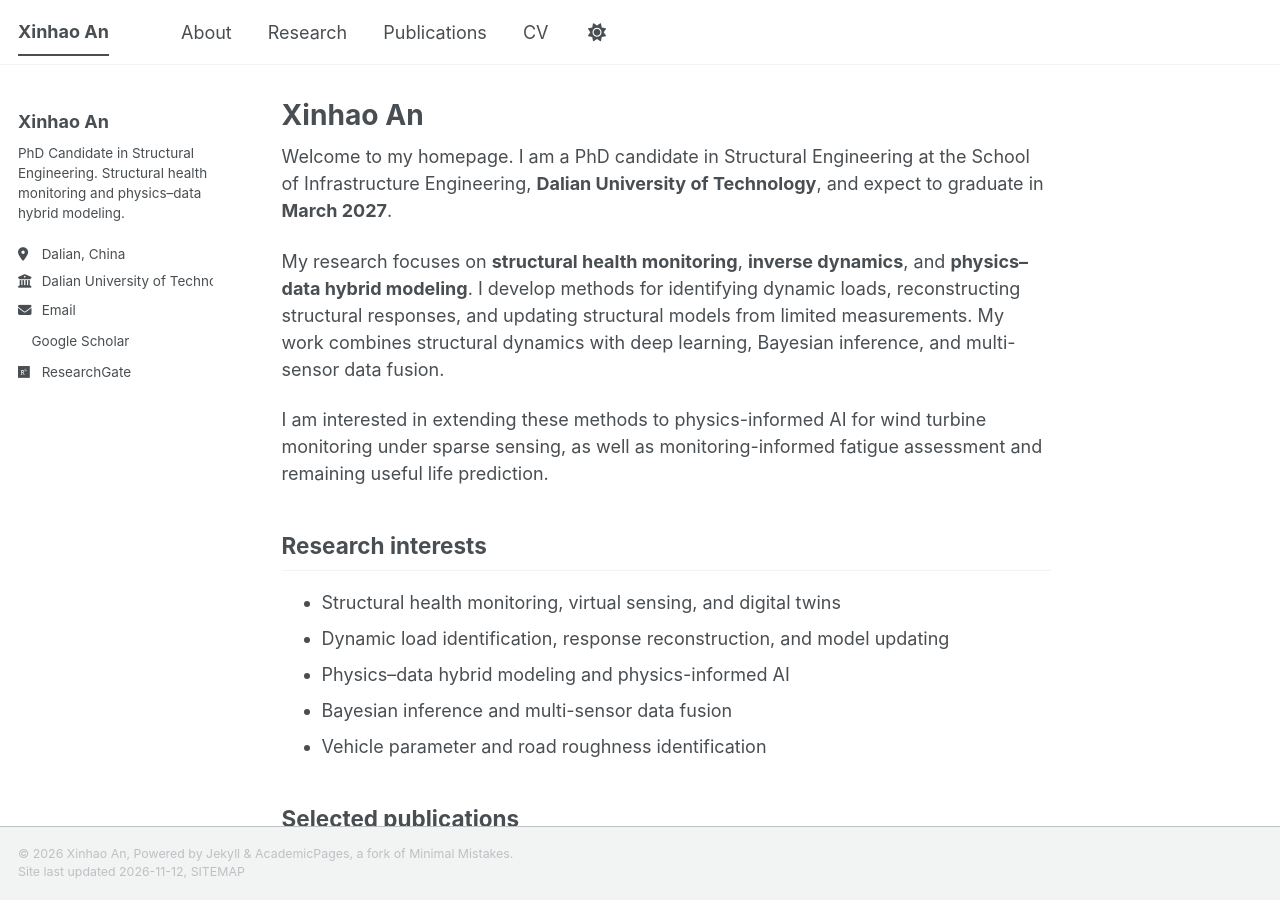
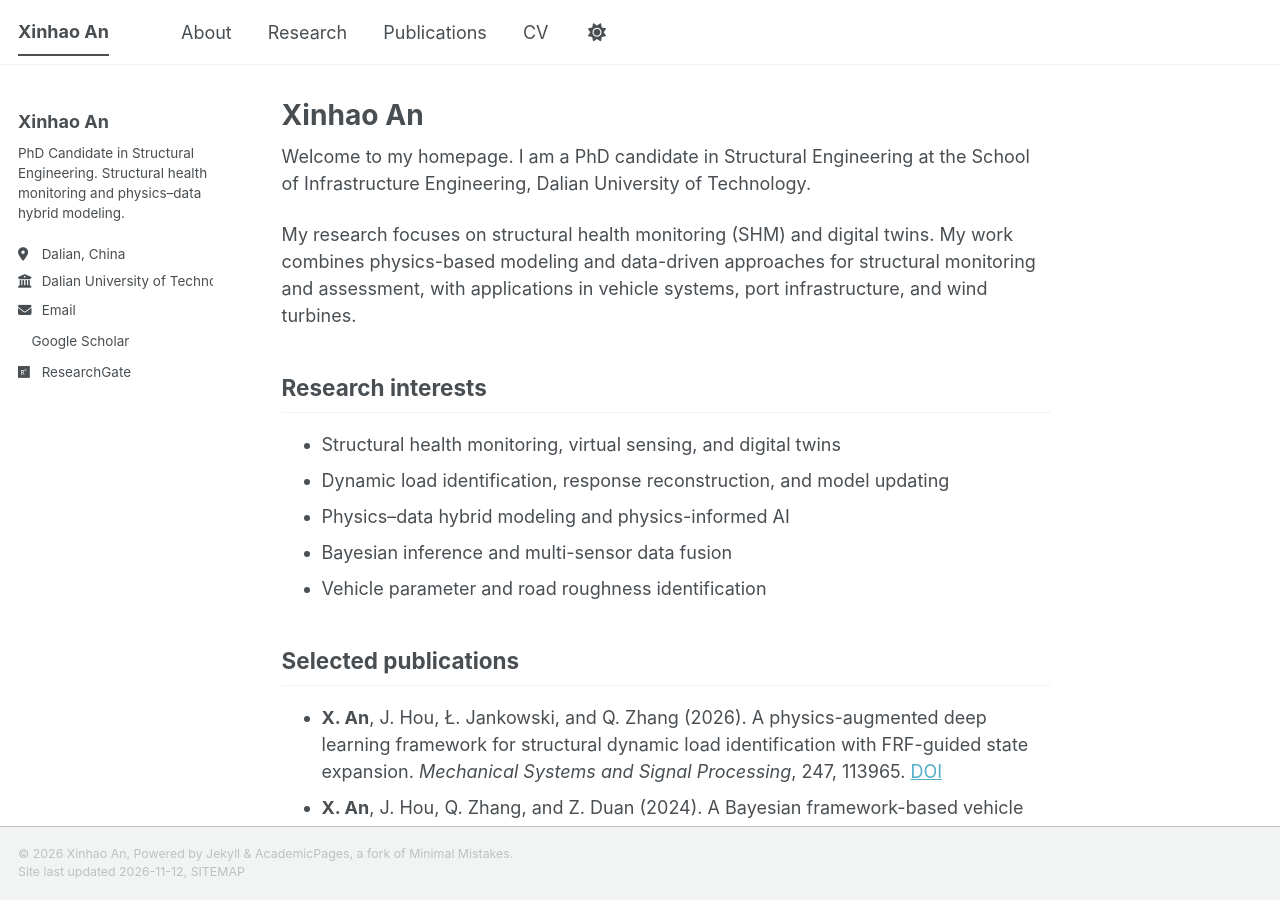
Before and after one commit to xinhao-an/xinhao-an.github.io, a Jekyll site: the page built from _pages/about.md, in a window 1280 px wide and 900 px high. Built offline with Jekyll 4.4.1, drawn with Linux system fonts in a browser that asks for light colours; a script bundle is joined from its source files by our own code; a style sheet for code colours, icons or effects is not loaded.

Commit message:
Update the homepage introduction text to the new SHM and digital twins description

```diff
--- a/_pages/about.md
+++ b/_pages/about.md
@@ -7,11 +7,9 @@ redirect_from:
   - /about.html
 ---
 
-Welcome to my homepage. I am a PhD candidate in Structural Engineering at the School of Infrastructure Engineering, **Dalian University of Technology**, and expect to graduate in **March 2027**.
+Welcome to my homepage. I am a PhD candidate in Structural Engineering at the School of Infrastructure Engineering, Dalian University of Technology.
 
-My research focuses on **structural health monitoring**, **inverse dynamics**, and **physics–data hybrid modeling**. I develop methods for identifying dynamic loads, reconstructing structural responses, and updating structural models from limited measurements. My work combines structural dynamics with deep learning, Bayesian inference, and multi-sensor data fusion.
-
-I am interested in extending these methods to physics-informed AI for wind turbine monitoring under sparse sensing, as well as monitoring-informed fatigue assessment and remaining useful life prediction.
+My research focuses on structural health monitoring (SHM) and digital twins. My work combines physics-based modeling and data-driven approaches for structural monitoring and assessment, with applications in vehicle systems, port infrastructure, and wind turbines.
 
 ## Research interests
 
```
